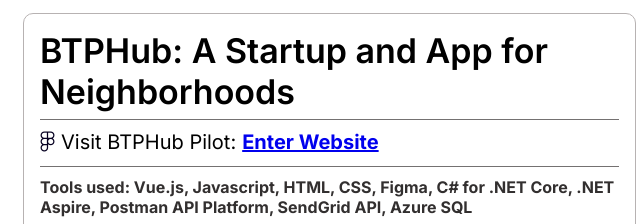
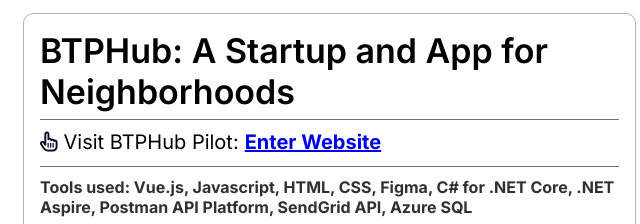
Before and after one commit to AlexZXu/alex-xu-portfolio-site, an Astro site: page / in a window 1280 px wide. Shown: the part 2645-2869 px from the top of the page, 99-739 px from the left. Built offline with nearby package versions, Linux system fonts and the light colour scheme; Astro itself is replaced by a stand-in of ours.

Commit message:
icon change

```diff
--- a/src/components/Home.jsx
+++ b/src/components/Home.jsx
@@ -479,7 +479,7 @@
 							</div>
 							<div className="project-subtitle" style={{borderBottom: '1px solid rgb(116, 113, 113)', paddingBottom: '12px'}}>
 								<span>
-									<i className="fa-brands fa-figma" style={{color: '#060021', fontWeight: '500'}}></i>
+									<i className="fa-regular fa-hand-pointer" style={{color: '#060021', fontWeight: '500'}}></i>
 								</span>
 								Visit BTPHub Pilot:
 								<a href="https://qa.btphub.com/" target="_blank"><b>Enter Website</b></a>
```
